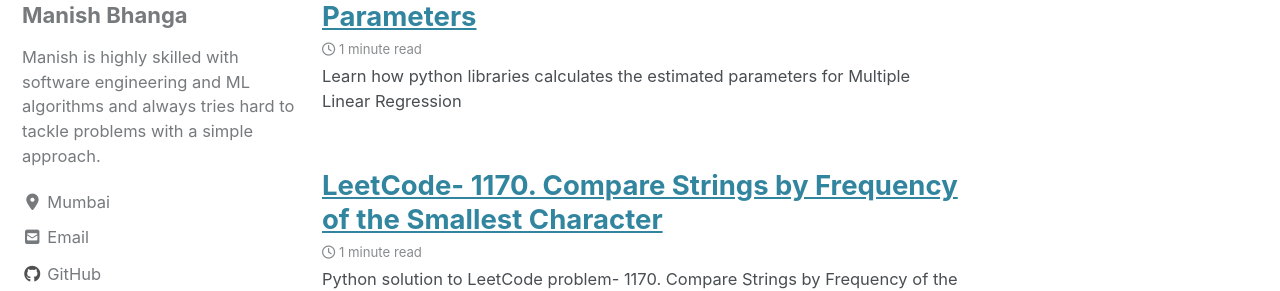
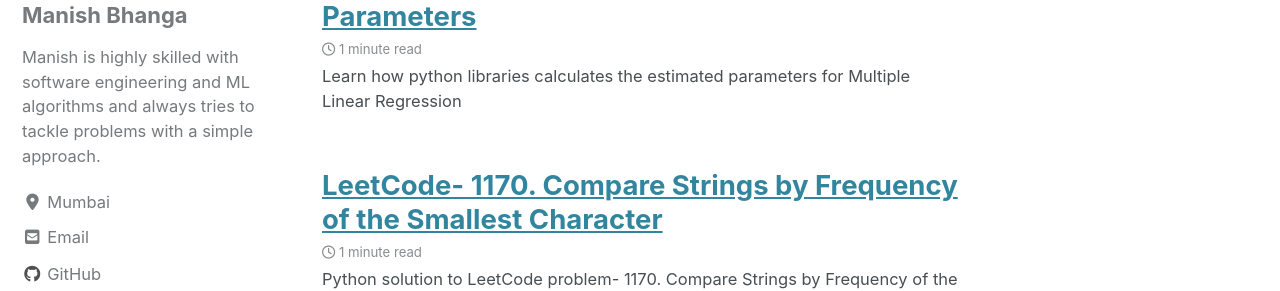
Before and after one commit to bhanga-manish/bhanga.github.io, a Jekyll site: the page built from index.html, in a window 1280 px wide. Shown: the part 229-520 px from the top of the page. Built offline with Jekyll 4.4.1, drawn with Linux system fonts in a browser that asks for light colours; cached includes are drawn as plain includes; nearby versions of some CDN libraries; the list of posts is cut into pages by our own code.

```diff
--- a/_config.yml
+++ b/_config.yml
@@ -109,7 +109,7 @@
 author:
   name             : "Manish Bhanga"
   avatar           : "/images/author-photo.jpg"
-  bio              : "Manish is highly skilled with software engineering and ML algorithms and always tries hard to tackle problems with a simple approach."
+  bio              : "Manish is highly skilled with software engineering and ML algorithms and always tries to tackle problems with a simple approach."
   location         : "Mumbai"
   email            :
   links:
```
